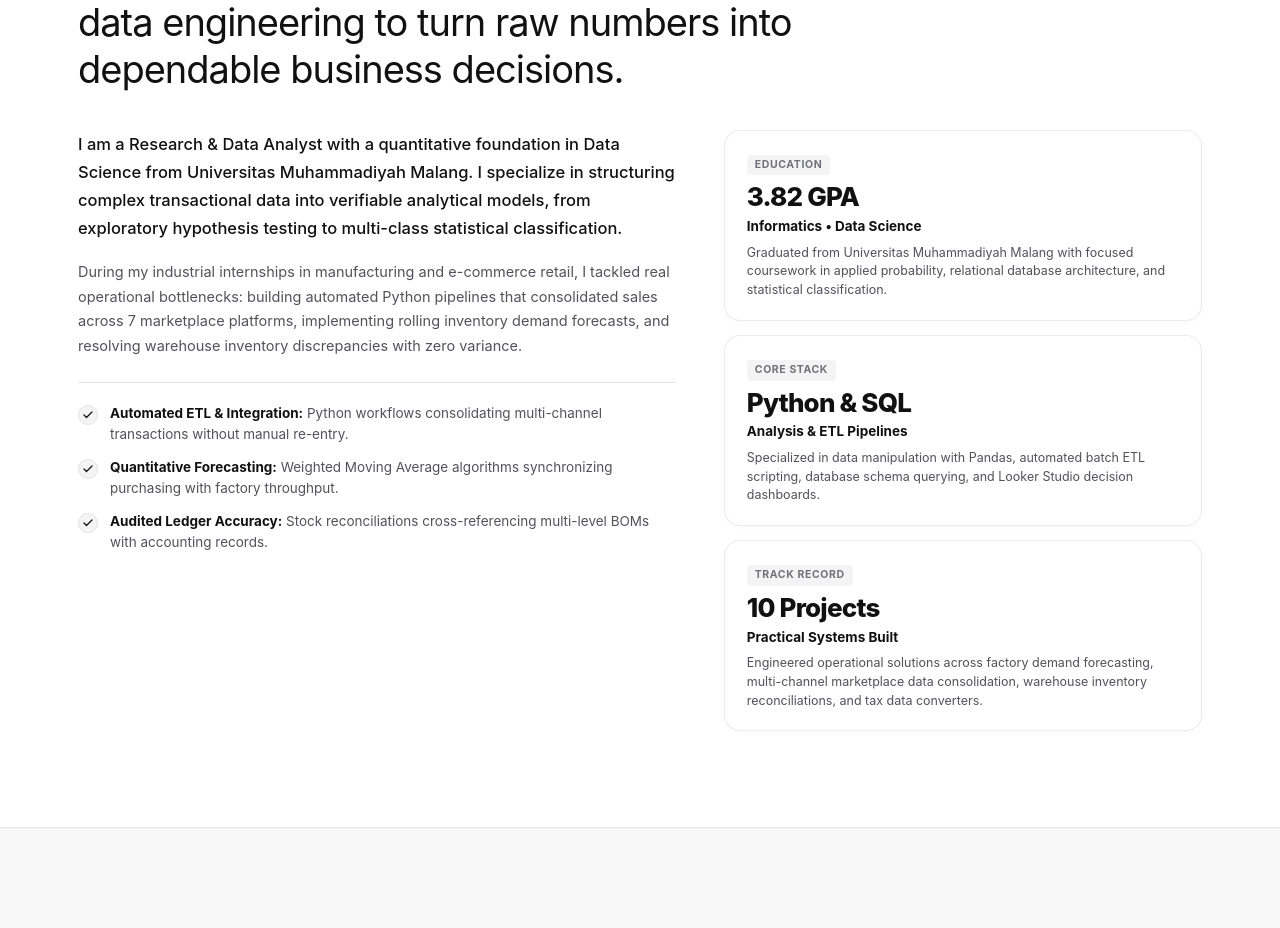
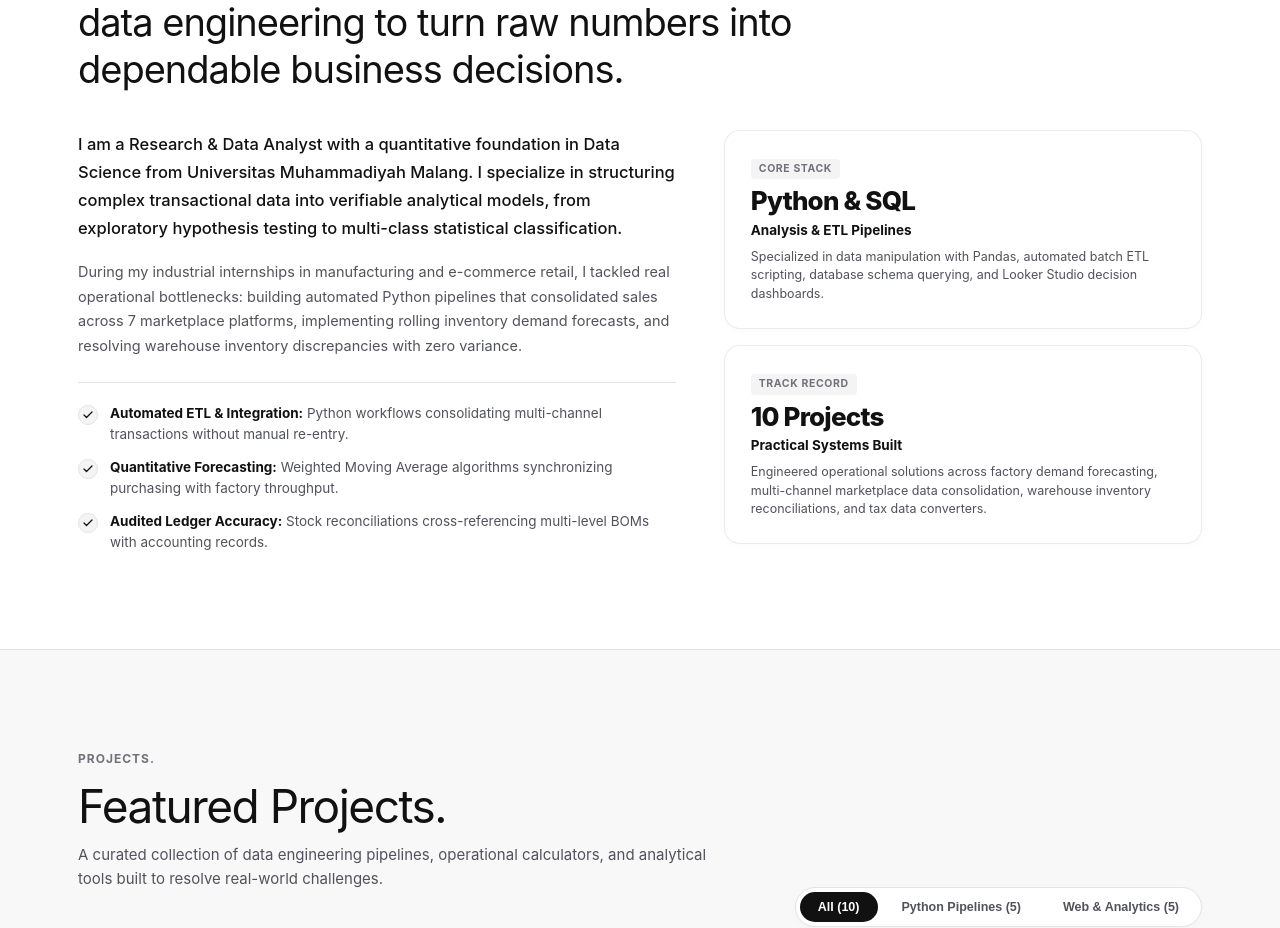
Before and after one commit to rofiqsamanhudi/rofiqsamanhudi.github.io, a Next.js app: page / in a window 1280 px wide. Shown: the part 980-1908 px from the top of the page. Built offline with nearby package versions, Linux system fonts and the light colour scheme; a web font is replaced by a local one.

Commit message:
refactor(about): streamline highlights to 2 focus cards (Core Stack & Track Record)

```diff
--- a/src/app/globals.css
+++ b/src/app/globals.css
@@ -784,14 +784,14 @@ button:focus-visible,
 .mn-about-metrics-col {
   display: flex;
   flex-direction: column;
-  gap: 14px;
+  gap: 16px;
 }
 
 .mn-impact-card {
   background-color: #ffffff;
   border: 1px solid rgba(0, 0, 0, 0.08);
   border-radius: 16px;
-  padding: 20px 22px;
+  padding: 24px 26px;
   box-shadow: 0 2px 10px rgba(0, 0, 0, 0.02);
   transition: transform 0.2s ease, border-color 0.2s ease, box-shadow 0.2s ease;
 }
--- a/src/components/PortfolioHub.js
+++ b/src/components/PortfolioHub.js
@@ -338,15 +338,6 @@ export default function PortfolioHub() {
 
               {/* Right Column: Grounded Professional Highlights */}
               <div className="mn-about-metrics-col">
-                <div className="mn-impact-card">
-                  <div className="mn-impact-badge">Education</div>
-                  <div className="mn-impact-stat">3.82 GPA</div>
-                  <div className="mn-impact-title">Informatics &bull; Data Science</div>
-                  <p className="mn-impact-desc">
-                    Graduated from Universitas Muhammadiyah Malang with focused coursework in applied probability, relational database architecture, and statistical classification.
-                  </p>
-                </div>
-
                 <div className="mn-impact-card">
                   <div className="mn-impact-badge">Core Stack</div>
                   <div className="mn-impact-stat">Python &amp; SQL</div>
```
